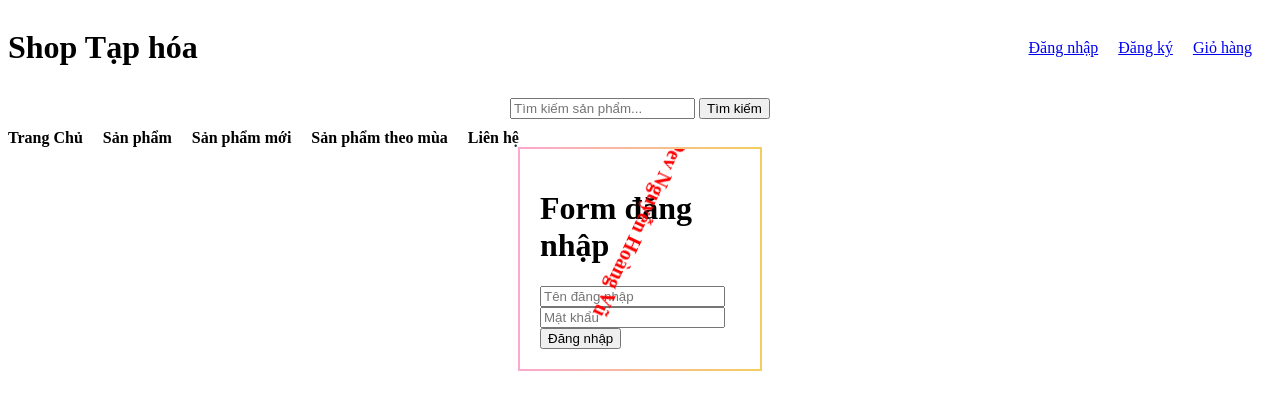
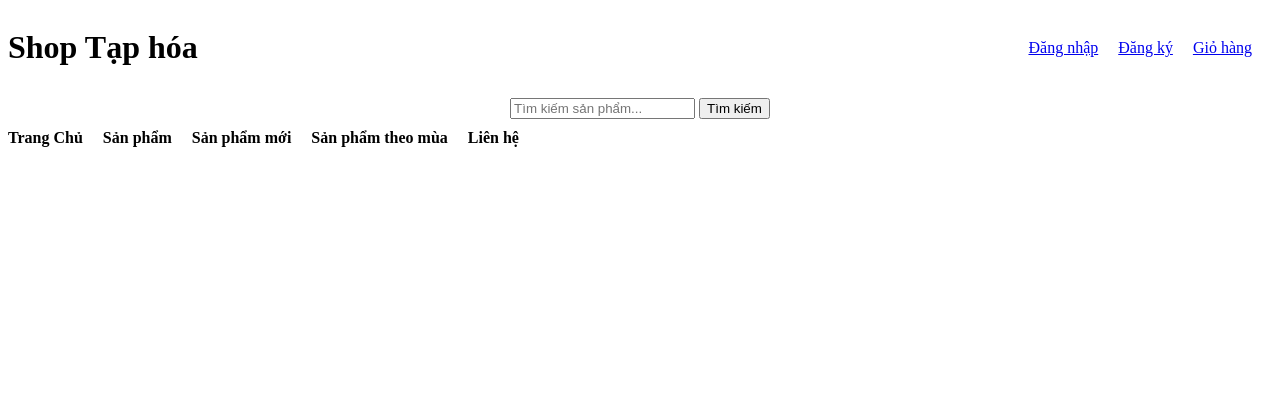
Before and after one commit to vuhayhat/WedTapHoa_MyTeam, a Django app: page / in a window 1280 px wide. Shown: the top 410 px of the page. Run offline with Django 4.2, Linux system fonts and the light colour scheme.

Commit message:
dangphattrien

```diff
--- a/shop/templates/base.html
+++ b/shop/templates/base.html
@@ -1,5 +1,5 @@
-<!-- Trong file base.html -->
-<!DOCTYPE html>
+{% load static %}
+
 <html lang="vi">
 <head>
     <meta charset="UTF-8">
@@ -34,7 +34,7 @@
             margin-top: 10px;
             margin-bottom: 10px;
             text-align: center; /* Để căn giữa nội dung trong thanh tìm kiếm */
-}
+        }
 
         .user-actions {
             display: flex;
@@ -43,6 +43,11 @@
         .user-actions a {
             margin-right: 20px;
         }
+
+        /* Thêm phần CSS để ẩn phần đăng nhập ban đầu */
+        #login-content {
+            display: none;
+        }
     </style>
 </head>
 <body>
@@ -50,9 +55,9 @@
         <div class="header-content">
             <h1>Shop Tạp hóa</h1>
             <div class="user-actions">
-                <!-- Các liên kết đăng nhập, đăng ký, giỏ hàng -->
-                <a href="{% url 'login' %}">Đăng nhập</a>
-                <a href="/register/">Đăng ký</a>
+                <!-- Các liên kết đăng nhập, giỏ hàng -->
+                <a href="#" id="login-link">Đăng nhập</a>
+                <a href="{% url 'register' %}" id="register-link">Đăng ký</a>
                 <a href="/cart/">Giỏ hàng</a>
             </div>
         </div>
@@ -74,6 +79,10 @@
         <!-- Đặt các phần header chung ở đây -->
     </header>
 
+    <div id="login-content">
+        {% block login_content %}{% endblock %}
+    </div>
+
     <div>
         {% block content %}{% endblock %}
     </div>
@@ -81,5 +90,19 @@
     <footer>
         <!-- Đặt các phần footer chung ở đây -->
     </footer>
+
+    <!-- Thêm vào cuối cùng của thẻ <body> -->
 </body>
 </html>
+<script>
+    document.getElementById('login-link').addEventListener('click', function(event) {
+        event.preventDefault();
+        document.getElementById('login-content').style.display = 'block';
+    });
+
+    document.getElementById('register-link').addEventListener('click', function(event) {
+        event.preventDefault();
+        document.getElementById('login-content').style.display = 'none';  // Ẩn phần đăng nhập
+        window.location.href = "{% url 'register' %}";  // Chuyển hướng đến trang đăng ký
+    });
+</script>
--- a/shop/templates/login.html
+++ b/shop/templates/login.html
@@ -1,80 +1,31 @@
 {% extends 'base.html' %}
 
-{% block content %}
+{% block title %}Đăng nhập - {{ block.super }}{% endblock %}
+
+{% block login_content %}
+    <!-- Thêm nội dung của trang đăng nhập ở đây -->
+    <h2>Đăng nhập</h2>
     <div id="wrapper">
         <form action="{% url 'login' %}" method="post" id="form-login">
             {% csrf_token %}
-            <h1 class="form-heading">Form đăng nhập</h1>
             <div class="form-group">
-                <i class="far fa-user"></i>
-                <input type="text" name="username" class="form-input" placeholder="Tên đăng nhập">
+                <label for="username">Tên đăng nhập:</label>
+                <input type="text" name="username" id="username" class="form-input" placeholder="Tên đăng nhập">
             </div>
             <div class="form-group">
-                <i class="fas fa-key"></i>
-                <input type="password" name="password" class="form-input" placeholder="Mật khẩu">
-                <div id="eye">
-                    <i class="far fa-eye"></i>
-                </div>
+                <label for="password">Mật khẩu:</label>
+                <input type="password" name="password" id="password" class="form-input" placeholder="Mật khẩu">
             </div>
             <input type="submit" value="Đăng nhập" class="form-submit">
         </form>
+        <a href="{% url 'register' %}" class="register-link">Đăng ký</a>
+        <button onclick="closeLogin()">Thoát</button>
     </div>
+{% endblock %}
 
-    <!-- Thêm thẻ meta ở đầu phần head để hỗ trợ tiếng Việt -->
-    <meta charset="UTF-8">
-    <meta name="viewport" content="width=device-width, initial-scale=1.0">
-
-    <script src="https://code.jquery.com/jquery-3.6.0.js"></script>
-    <script src="js/app.js"></script>
-
-    <style>
-        #form-login {
-            max-width: 200px;
-            margin: auto;
-            background: rgba(255, 255, 255, 0.8);
-            padding: 15px;
-            box-shadow: 0px 0px 17px 2px rgba(255, 255, 255, 0.8);
-            position: relative;
-            overflow: hidden;
-            border: 2px solid #3498db;
-            border-radius: 10px;
-            padding: 20px;
-            transition: box-shadow 1s ease-in-out, border 0.5s ease-in-out; /* Added border transition */
-            /* Added styles for border animation */
-            border-image: linear-gradient(90deg, #FDA8CF, #F3CE5E);
-            border-image-slice: 1;
-        }
-
-        #form-login:hover {
-            box-shadow: 0 5px 35px 0px rgba(0, 0, 0, 0.1);
-            border-width: 5px; /* Increase border width on hover */
-        }
-
-        /* Chữ "Dev" xoay vòng quanh */
-        .form-heading {
-            position: relative;
-        }
-
-        .form-heading::before {
-            content: "Dev Nguyễn Hoàng Vũ";
-            position: absolute;
-            top: 50%;
-            left: 50%;
-            transform: translate(-50%, -50%) rotate(360deg);
-            color: #f00;
-            font-weight: bold;
-            font-size: 20px;
-            animation: rotateText 5s linear infinite;
-            white-space: nowrap;
-        }
-
-        @keyframes rotateText {
-            0% {
-                transform: translate(-50%, -50%) rotate(0deg);
-            }
-            100% {
-                transform: translate(-50%, -50%) rotate(360deg);
-            }
-        }
-    </style>
-{% endblock %}
+<script>
+    function closeLogin() {
+        // Ẩn nội dung đăng nhập khi nhấn thoát
+        document.getElementById('login-content').style.display = 'none';
+    }
+</script>
--- a/shop/urls.py
+++ b/shop/urls.py
@@ -1,9 +1,12 @@
 # Trong shop/urls.py
 from django.urls import path
 from .views import login_view  # Đổi tên import để sử dụng login_view
-
+from .views import register_view
 urlpatterns = [
     path('', login_view, name='login'),  # Sử dụng login_view thay vì your_default_view
     path('login/', login_view, name='login'),  # Giữ lại nếu cần thiết
+    path('', register_view, name='register'),
+    path('register/', register_view, name='register'),
+
     # Các đường dẫn khác nếu có
 ]
--- a/shop/views.py
+++ b/shop/views.py
@@ -3,3 +3,6 @@ from django.shortcuts import render
 
 def login_view(request):
     return render(request, 'login.html')
+def register_view(request):
+    # Xử lý đăng ký ở đây nếu cần
+    return render(request, 'register.html')
```
Also changed, not shown: shop/templates/register.html (+38 -8 lines).
